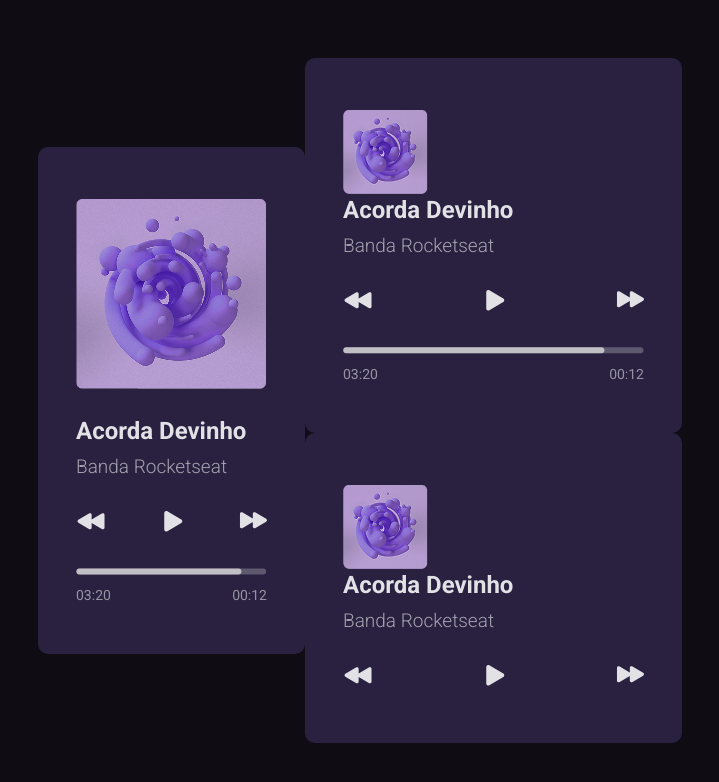
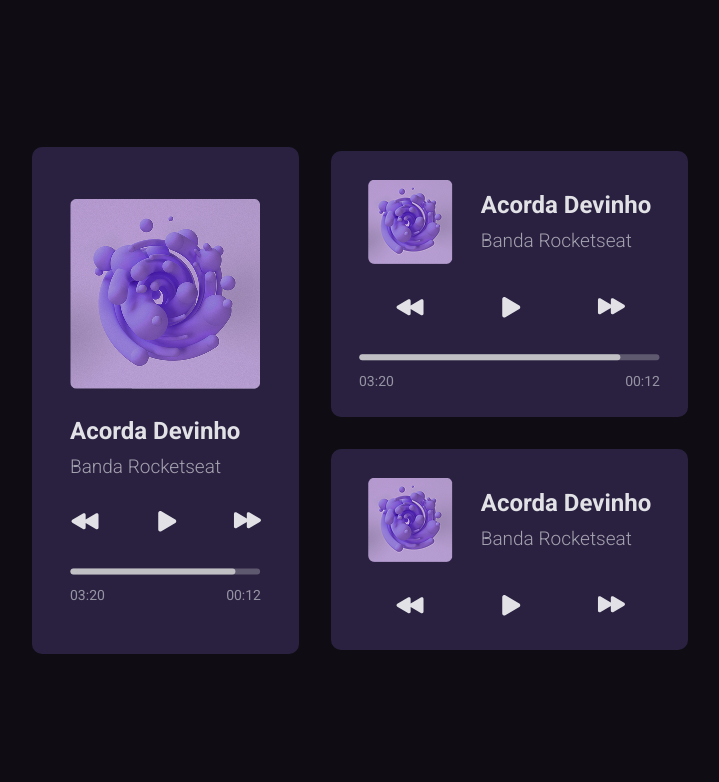
Before and after one commit to Fransuelton/rocketseat-boracodar, a plain HTML site: page 01-player-de-musica/index.html in a window 1280 px wide. Shown: the whole page, without its empty margins (280-999 px from the left). Drawn offline with Linux system fonts and the light colour scheme.

Commit message:
✨ feat: Enhance player layout with additional flex properties and spacing adjustments

```diff
--- a/01-player-de-musica/src/css/style.css
+++ b/01-player-de-musica/src/css/style.css
@@ -5,6 +5,7 @@ main {
   justify-content: center;
   align-items: center;
   flex-wrap: wrap;
+  gap: 3.2rem;
 }
 
 .player-wrapper {
@@ -17,8 +18,26 @@ main {
   gap: 2.8rem;
 }
 
+.container {
+  display: flex;
+  flex-direction: column;
+  gap: 3.2rem;
+}
+
+.player-wrapper.medium {
+  padding: 2.8rem;
+  flex-direction: column;
+}
+
 .player-wrapper .info-wrapper {
   text-align: left;
+}
+
+.player-wrapper.medium .info-wrapper {
+  display: flex;
+  gap: 2.8rem;
+  justify-content: center;
+  align-items: center;
 }
 
 .player-wrapper .info-wrapper .music-title {
@@ -41,6 +60,10 @@ main {
   align-items: center;
 }
 
+.player-wrapper.medium .controls {
+  justify-content: space-around;
+}
+
 .player-wrapper .minutes-wrapper {
   display: flex;
   justify-content: space-between;
```
